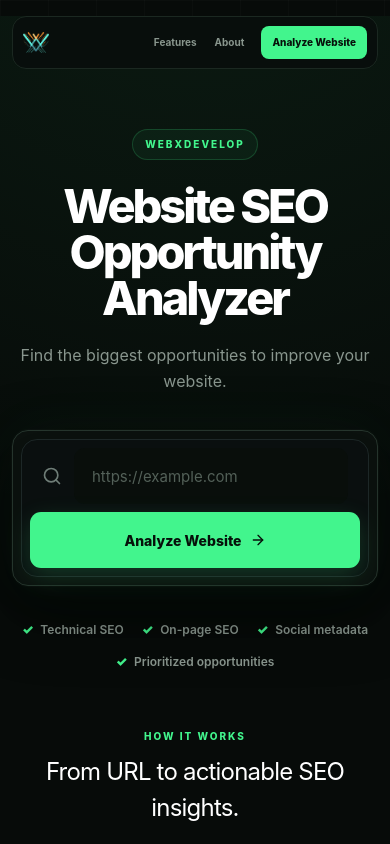
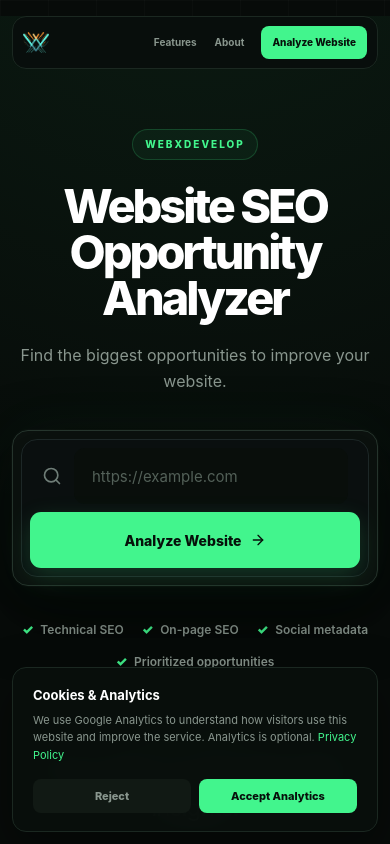
Before and after one commit to sppant/website-analyzer, a React (Vite) app in the folder client/: page / in a window 390 px wide. Shown: the top 844 px of the page. Built offline with nearby package versions, Linux system fonts and the light colour scheme; no server answers.

Commit message:
Add analytics consent banner

```diff
--- a/client/index.html
+++ b/client/index.html
@@ -8,22 +8,7 @@
       name="description"
       content="Find SEO opportunities and improve your website with the WebXDevelop SEO Opportunity Analyzer."
     />
-    <script
-      async
-      src="https://www.googletagmanager.com/gtag/js?id=G-7Y03Q4Q9T3"
-    ></script>
 
-    <script>
-      window.dataLayer = window.dataLayer || [];
-      function gtag() {
-        dataLayer.push(arguments);
-      }
-      gtag("js", new Date());
-
-      gtag("config", "G-7Y03Q4Q9T3", {
-        anonymize_ip: true,
-      });
-    </script>
     <title>SEO Opportunity Analyzer | WebXDevelop</title>
   </head>
   <body>
--- a/client/src/App.css
+++ b/client/src/App.css
@@ -1877,3 +1877,110 @@
     padding: 24px;
   }
 }
+
+/* =========================================
+   COOKIE CONSENT
+========================================= */
+
+.cookie-banner {
+  position: fixed;
+  left: 20px;
+  right: 20px;
+  bottom: 20px;
+  z-index: 1000;
+  max-width: 760px;
+  margin: 0 auto;
+  padding: 18px 20px;
+  background: rgba(9, 15, 12, 0.97);
+  border: 1px solid var(--border);
+  border-radius: 14px;
+  box-shadow: 0 18px 50px rgba(0, 0, 0, 0.35);
+  backdrop-filter: blur(16px);
+  -webkit-backdrop-filter: blur(16px);
+}
+
+.cookie-content {
+  display: flex;
+  align-items: center;
+  justify-content: space-between;
+  gap: 24px;
+}
+
+.cookie-content strong {
+  display: block;
+  margin-bottom: 6px;
+  color: #ffffff;
+  font-size: 13px;
+}
+
+.cookie-content p {
+  max-width: 540px;
+  margin: 0;
+  color: var(--muted);
+  font-size: 11px;
+  line-height: 1.6;
+}
+
+.cookie-content a {
+  color: var(--green);
+  text-decoration: none;
+}
+
+.cookie-content a:hover {
+  text-decoration: underline;
+}
+
+.cookie-actions {
+  display: flex;
+  align-items: center;
+  gap: 8px;
+  flex-shrink: 0;
+}
+
+.cookie-actions button {
+  border: 0;
+  border-radius: 8px;
+  padding: 9px 12px;
+  font-family: inherit;
+  font-size: 11px;
+  font-weight: 800;
+  cursor: pointer;
+}
+
+.cookie-reject {
+  color: var(--muted);
+  background: #111914;
+}
+
+.cookie-reject:hover {
+  color: #ffffff;
+}
+
+.cookie-accept {
+  color: #07100b;
+  background: var(--green);
+}
+
+.cookie-accept:hover {
+  background: #5cff9a;
+}
+
+@media (max-width: 700px) {
+  .cookie-banner {
+    left: 12px;
+    right: 12px;
+    bottom: 12px;
+  }
+
+  .cookie-content {
+    display: block;
+  }
+
+  .cookie-actions {
+    margin-top: 14px;
+  }
+
+  .cookie-actions button {
+    flex: 1;
+  }
+}
--- a/client/src/App.tsx
+++ b/client/src/App.tsx
@@ -7,6 +7,7 @@
 import AboutPage from "./pages/AboutPage";
 import LegalPage from "./pages/LegalPage";
 import Footer from "./components/Footer";
+import CookieConsent from "./components/CookieConsent";
 
 function Navigation() {
   return (
@@ -32,6 +33,7 @@
   return (
     <BrowserRouter>
       <Navigation />
+      <CookieConsent />
 
       <main>
         <Routes>
--- /dev/null
+++ b/client/src/components/Analytics.tsx
@@ -0,0 +1,38 @@
+import { useEffect } from "react";
+
+const GA_MEASUREMENT_ID = "G-7Y03Q4Q9T3";
+
+function Analytics() {
+  useEffect(() => {
+    if (
+      document.querySelector(
+        `script[data-google-analytics="${GA_MEASUREMENT_ID}"]`,
+      )
+    ) {
+      return;
+    }
+
+    window.dataLayer = window.dataLayer || [];
+
+    function gtag(...args: unknown[]) {
+      window.dataLayer.push(args);
+    }
+
+    gtag("js", new Date());
+    gtag("config", GA_MEASUREMENT_ID, {
+      anonymize_ip: true,
+    });
+
+    const script = document.createElement("script");
+    script.async = true;
+    script.src =
+      `https://www.googletagmanager.com/gtag/js?id=${GA_MEASUREMENT_ID}`;
+    script.dataset.googleAnalytics = GA_MEASUREMENT_ID;
+
+    document.head.appendChild(script);
+  }, []);
+
+  return null;
+}
+
+export default Analytics;
--- /dev/null
+++ b/client/src/components/CookieConsent.tsx
@@ -0,0 +1,72 @@
+import { useEffect, useState } from "react";
+import Analytics from "./Analytics";
+
+const CONSENT_KEY = "analytics-consent";
+
+type Consent = "accepted" | "rejected" | null;
+
+function CookieConsent() {
+  const [consent, setConsent] = useState<Consent>(null);
+  const [visible, setVisible] = useState(false);
+
+  useEffect(() => {
+    const saved = localStorage.getItem(CONSENT_KEY);
+
+    if (saved === "accepted" || saved === "rejected") {
+      setConsent(saved);
+    } else {
+      setVisible(true);
+    }
+  }, []);
+
+  function handleConsent(choice: Exclude<Consent, null>) {
+    localStorage.setItem(CONSENT_KEY, choice);
+    setConsent(choice);
+    setVisible(false);
+  }
+
+  return (
+    <>
+      {consent === "accepted" && <Analytics />}
+
+      {visible && (
+        <aside
+          className="cookie-banner"
+          aria-label="Cookie consent"
+        >
+          <div className="cookie-content">
+            <div>
+              <strong>Cookies & Analytics</strong>
+
+              <p>
+                We use Google Analytics to understand how visitors use this
+                website and improve the service. Analytics is optional.{" "}
+                <a href="/legal">Privacy Policy</a>
+              </p>
+            </div>
+
+            <div className="cookie-actions">
+              <button
+                type="button"
+                className="cookie-reject"
+                onClick={() => handleConsent("rejected")}
+              >
+                Reject
+              </button>
+
+              <button
+                type="button"
+                className="cookie-accept"
+                onClick={() => handleConsent("accepted")}
+              >
+                Accept Analytics
+              </button>
+            </div>
+          </div>
+        </aside>
+      )}
+    </>
+  );
+}
+
+export default CookieConsent;
--- /dev/null
+++ b/client/src/types/analytics.d.ts
@@ -0,0 +1,3 @@
+interface Window {
+  dataLayer: unknown[][];
+}
```
